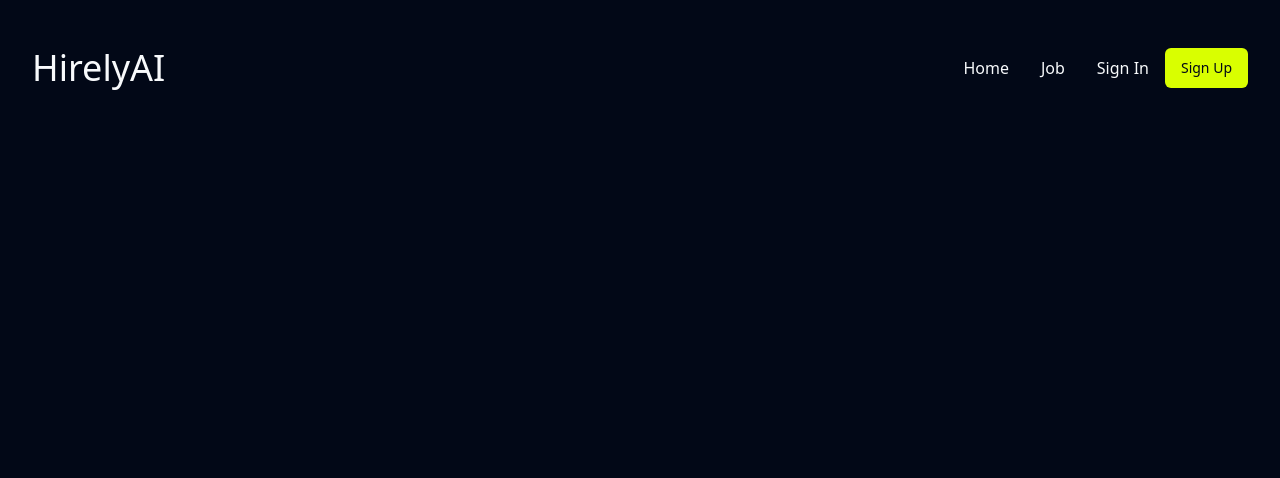
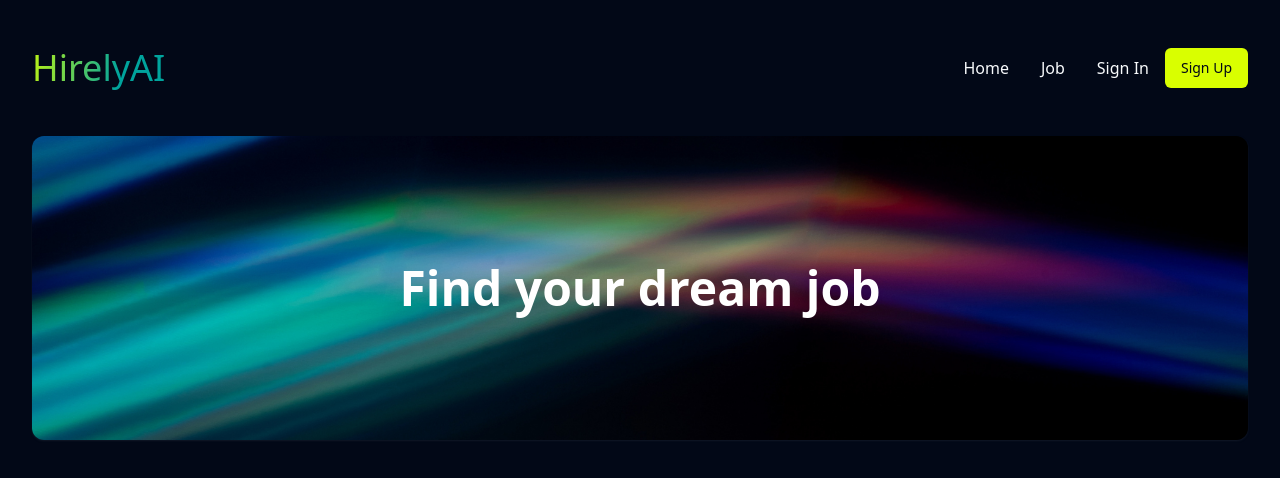
Before and after one commit to JKoriginal/HirlyAi-fullstack-app, a React (Vite) app in the folder aidf-front-end/: page / in a window 1280 px wide. Shown: the top 478 px of the page. Built offline with nearby package versions, Linux system fonts and the light colour scheme.

Commit message:
hero compoenent added successfully

```diff
--- a/aidf-front-end/src/components/shared/navigation.jsx
+++ b/aidf-front-end/src/components/shared/navigation.jsx
@@ -11,7 +11,7 @@
         <div className="flex justify-center gap-x-8 items-center">
             <Link to = {"/"}>Home</Link>
             <Link to = {"/job"}>Job</Link>
-            <div className="flex gap-x-4 items-center">
+            <div className="flex   gap-x-4 items-center">
                 <Link to = {"/sign-in"}>Sign In</Link>
 
 
--- a/aidf-front-end/src/index.css
+++ b/aidf-front-end/src/index.css
@@ -73,4 +73,18 @@
     body {
       @apply bg-background text-foreground;
     }
+    .text-underlay-1{
+      background: linear-gradient(98deg, #d9ff00 -9.47%, #00a49d 65.47%);
+      background-clip: text;
+        -webkit-background-clip: text;
+        -webkit-text-fill-color: transparent;
+
+    }
+    .hero{
+      background: url("/public/assets/home/hero-3.png");
+      background-position: center;
+      background-size: cover ;
+
+    }
+
   }
--- /dev/null
+++ b/aidf-front-end/src/pages/home/components/Hero.jsx
@@ -0,0 +1,12 @@
+function Hero() {
+    return(
+        <section className="py-32 flex justify-center rounded-xl shadow-sm  shadow-gray-900 border-white hero">
+          <div>
+            <h1 className="text-white text-5xl font-bold ">Find your dream job</h1>
+            </div>
+        </section>
+    )
+
+
+}
+export default Hero ;
--- a/aidf-front-end/src/pages/home/home.page.jsx
+++ b/aidf-front-end/src/pages/home/home.page.jsx
@@ -1,11 +1,13 @@
+import Hero from "./components/Hero";
 
 function HomePage() {
 
   return (
-   <main className="p-4">
+   <div >
+    <Hero />
 
 
-   </main>
+   </div>
   );
 }
 
```
Also changed, not shown: aidf-front-end/public/assets/home/hero-3.png (added).
